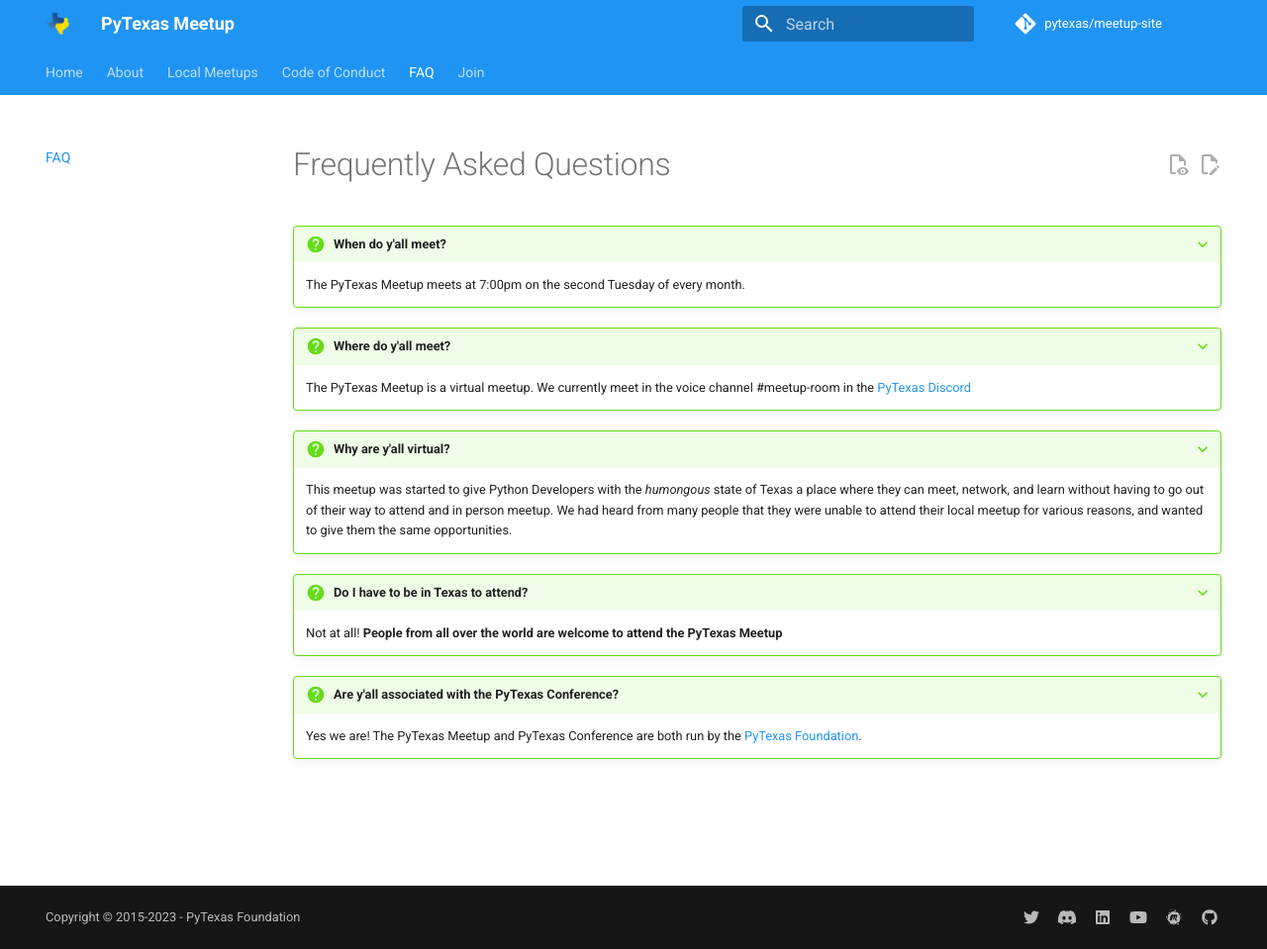
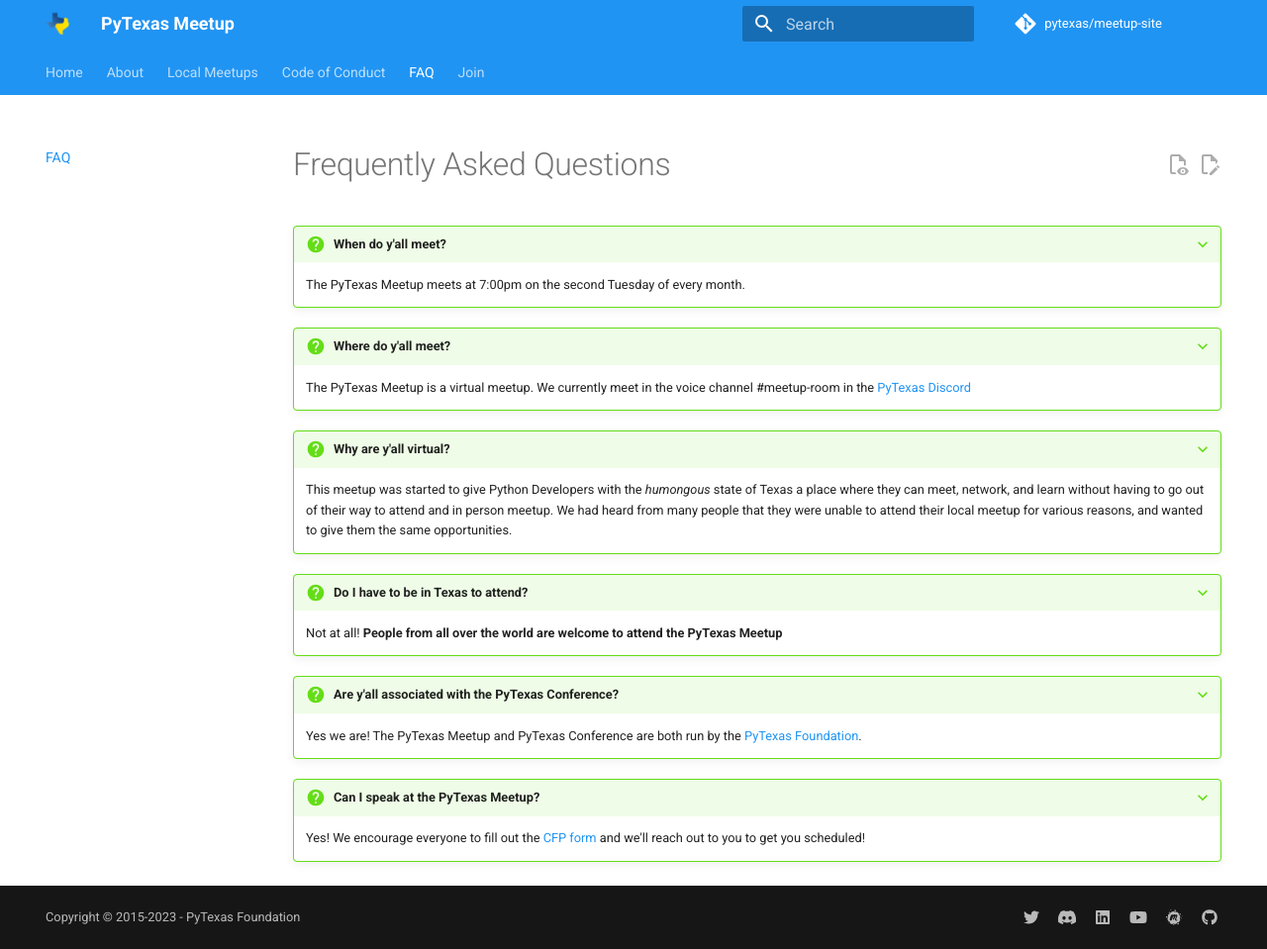
Before and after one commit to pytexas/meetup, an MkDocs documentation site: the page built from docs/faq.md, in a window 1280 px wide and 959 px high. Shown: the whole window at 99% size. Built offline with MkDocs 1.6.1 and Material for MkDocs 9.7.7, drawn with Linux system fonts in a browser that asks for light colours; comment, search, counter and statistics services are not loaded.

Commit message:
Add CFP to FAQ

```diff
--- a/docs/faq.md
+++ b/docs/faq.md
@@ -19,3 +19,7 @@
 ???+ question "Are y'all associated with the PyTexas Conference?"
 
     Yes we are! The PyTexas Meetup and PyTexas Conference are both run by the [PyTexas Foundation](https://pytexas.org).
+
+???+ question "Can I speak at the PyTexas Meetup?"
+
+    Yes! We encourage everyone to fill out the [CFP form](https://forms.gle/a9WrW7wJSkPCCG437) and we'll reach out to you to get you scheduled!
```
